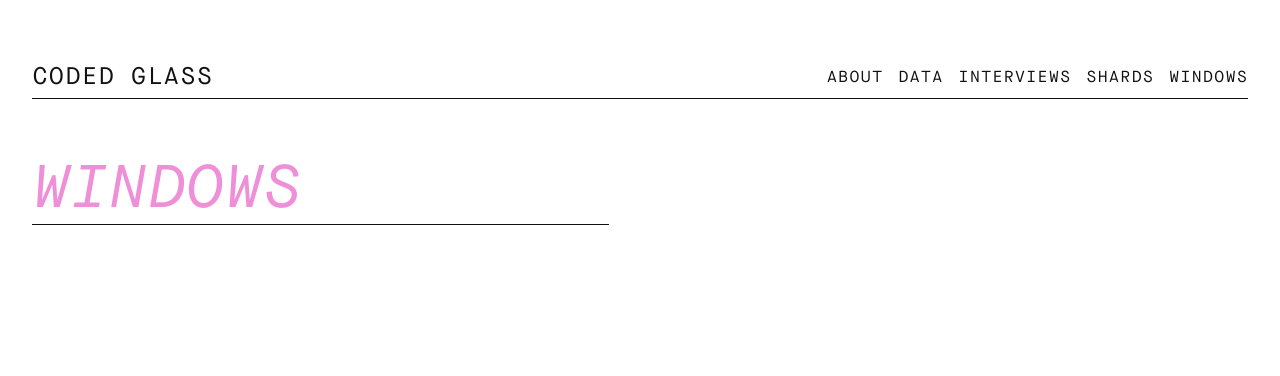
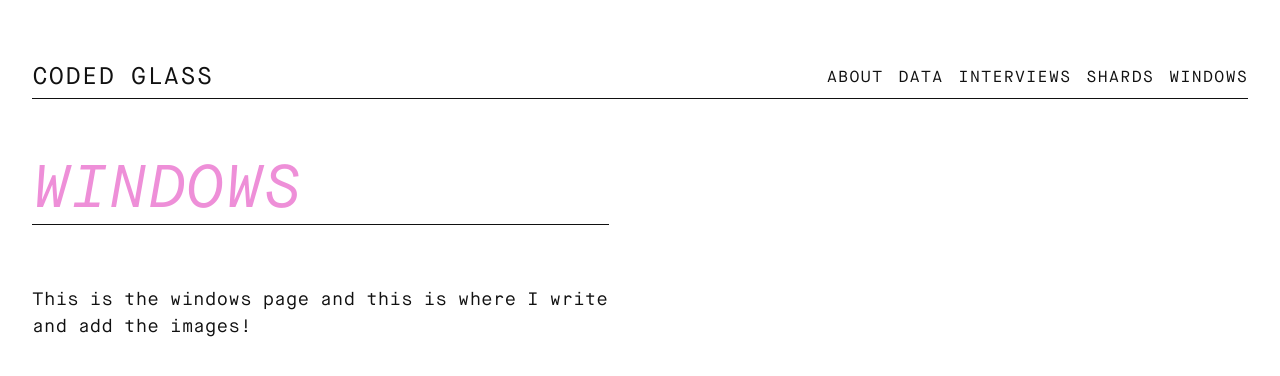
Before and after one commit to BrianaCamp/looking-glass, a Jekyll site: the page built from windows.markdown, in a window 1280 px wide. Shown: the top 376 px of the page. Built offline with Jekyll 4.4.1, drawn with Linux system fonts in a browser that asks for light colours.

Commit message:
Updated Windows

```diff
--- a/windows.markdown
+++ b/windows.markdown
@@ -2,4 +2,5 @@
 title: windows
 date: 2018-07-24 01:39:00 Z
 is-nav: true
+main-description: This is the windows page and this is where I write and add the images!
 ---
```
